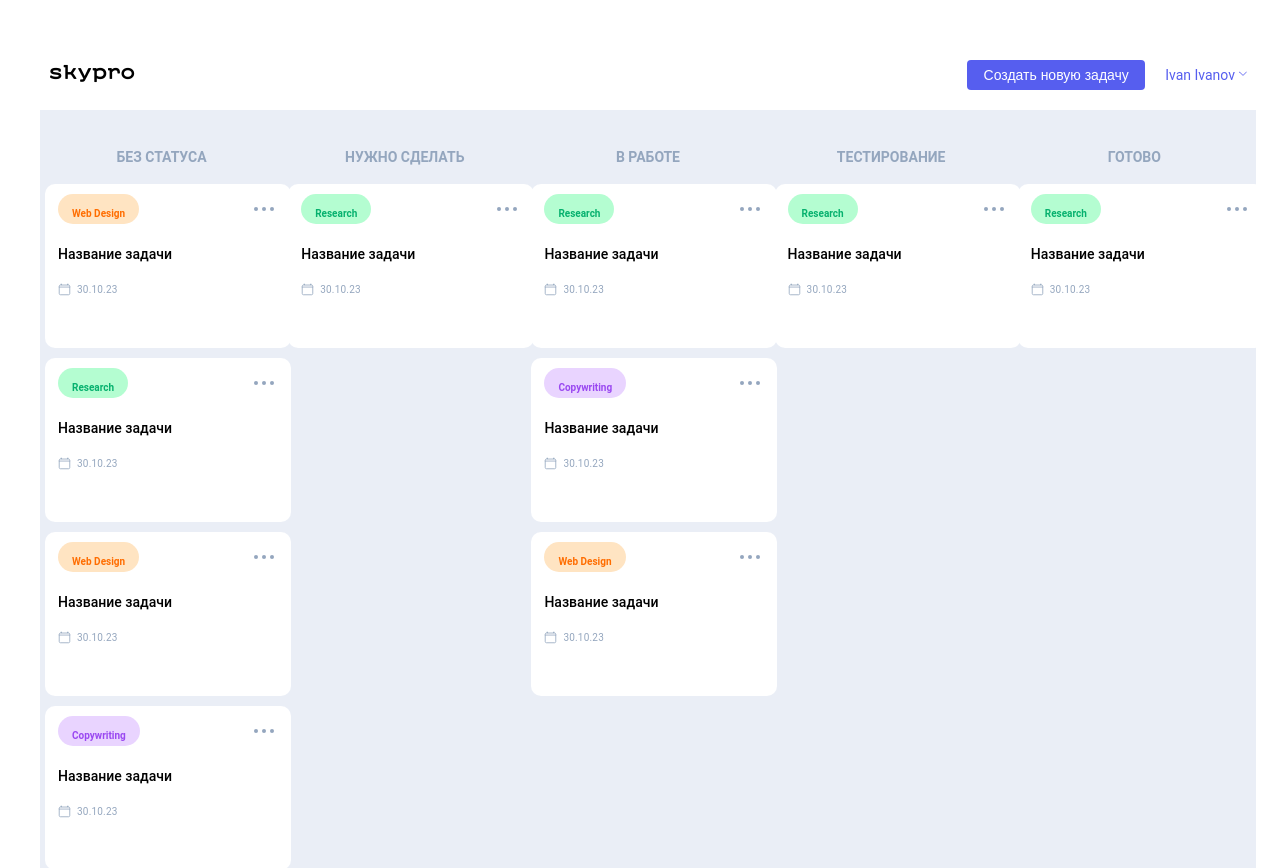
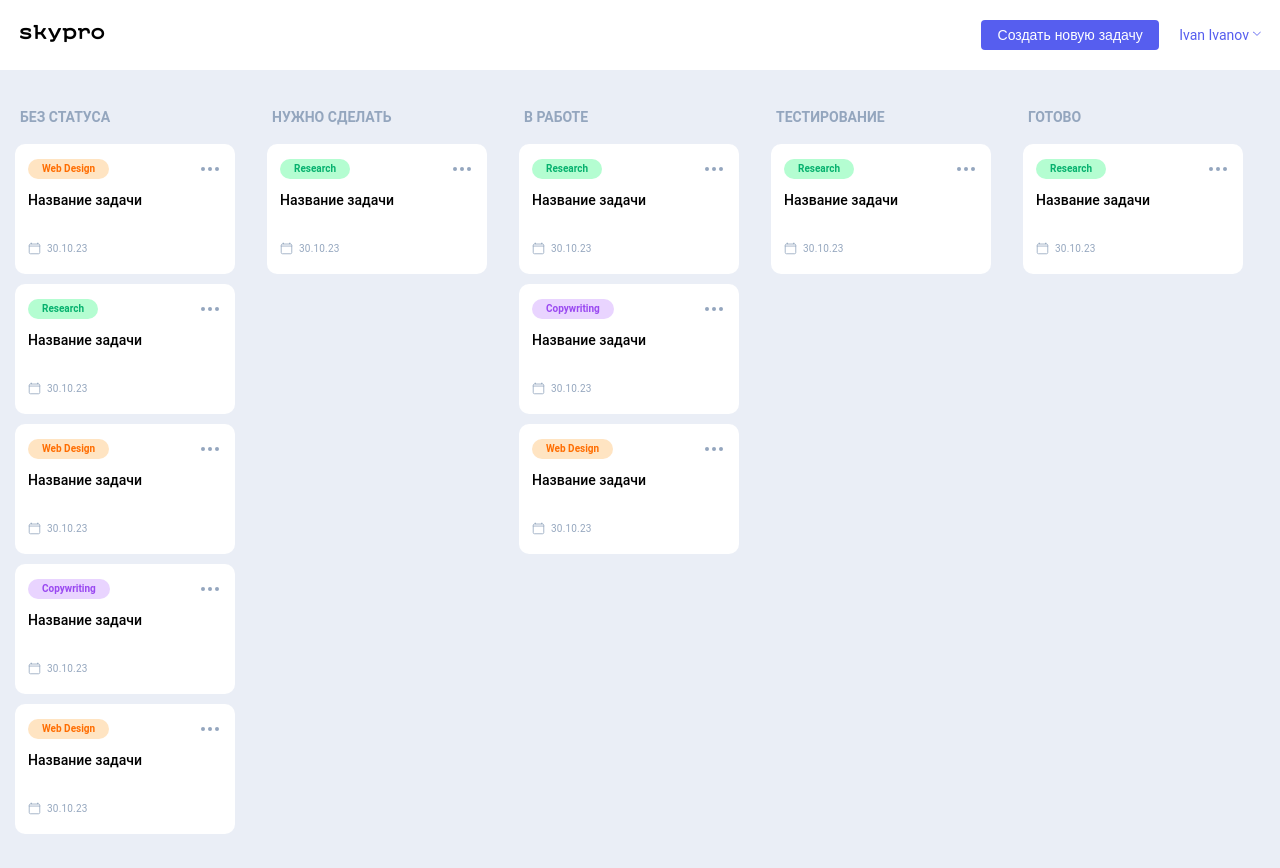
Before and after one commit to aalmash/skypro-kanban, a React app in the folder vite-project/: page / in a window 1280 px wide. Shown: the top 868 px of the page. Built offline with nearby package versions, Linux system fonts and the light colour scheme; the HTML template or start-up script is replaced by a standard one.

Commit message:
Исправленная верстка

```diff
--- a/vite-project/src/App.css
+++ b/vite-project/src/App.css
@@ -1,47 +1,4 @@
-#root {
-  max-width: 1280px;
-  margin: 0 auto;
-  padding: 2rem;
-  text-align: center;
-}
-
-.logo {
-  height: 6em;
-  padding: 1.5em;
-  will-change: filter;
-  transition: filter 300ms;
-}
-.logo:hover {
-  filter: drop-shadow(0 0 2em #646cffaa);
-}
-.logo.react:hover {
-  filter: drop-shadow(0 0 2em #61dafbaa);
-}
-
-@keyframes logo-spin {
-  from {
-    transform: rotate(0deg);
-  }
-  to {
-    transform: rotate(360deg);
-  }
-}
-
-@media (prefers-reduced-motion: no-preference) {
-  a:nth-of-type(2) .logo {
-    animation: logo-spin infinite 20s linear;
-  }
-}
-
-.card {
-  padding: 2em;
-}
-
-.read-the-docs {
-  color: #888;
-}
-
-main.css * {
+* {
   margin: 0;
   padding: 0;
   box-sizing: border-box;
@@ -615,7 +572,7 @@ body {
   background-color: #ffffff;
   max-width: 630px;
   width: 100%;
-  padding: 40px 30px 38px;
+  padding: 40px 30px 48px;
   border-radius: 10px;
   border: 0.7px solid #d4dbe5;
   position: relative;
--- a/vite-project/src/components/header/Header.jsx
+++ b/vite-project/src/components/header/Header.jsx
@@ -10,7 +10,7 @@ export const Header = () => {
           </div>
           <div className="header__logo _dark">
             <a href="" target="_self">
-              <img src="public/logo.png" alt="logo" />
+              <img src="/logo.png" alt="logo" />
             </a>
           </div>
           <nav className="header__nav">
--- a/vite-project/src/components/popups/popBrowse/PopBrowse.jsx
+++ b/vite-project/src/components/popups/popBrowse/PopBrowse.jsx
@@ -47,7 +47,7 @@ export const PopBrowse = () => {
                     name="text"
                     id="textArea01"
                     readOnly
-                    placeholder="Введите описание задачи..."
+                    placeholder="Описание задачи"
                   ></textarea>
                 </div>
               </form>
```
